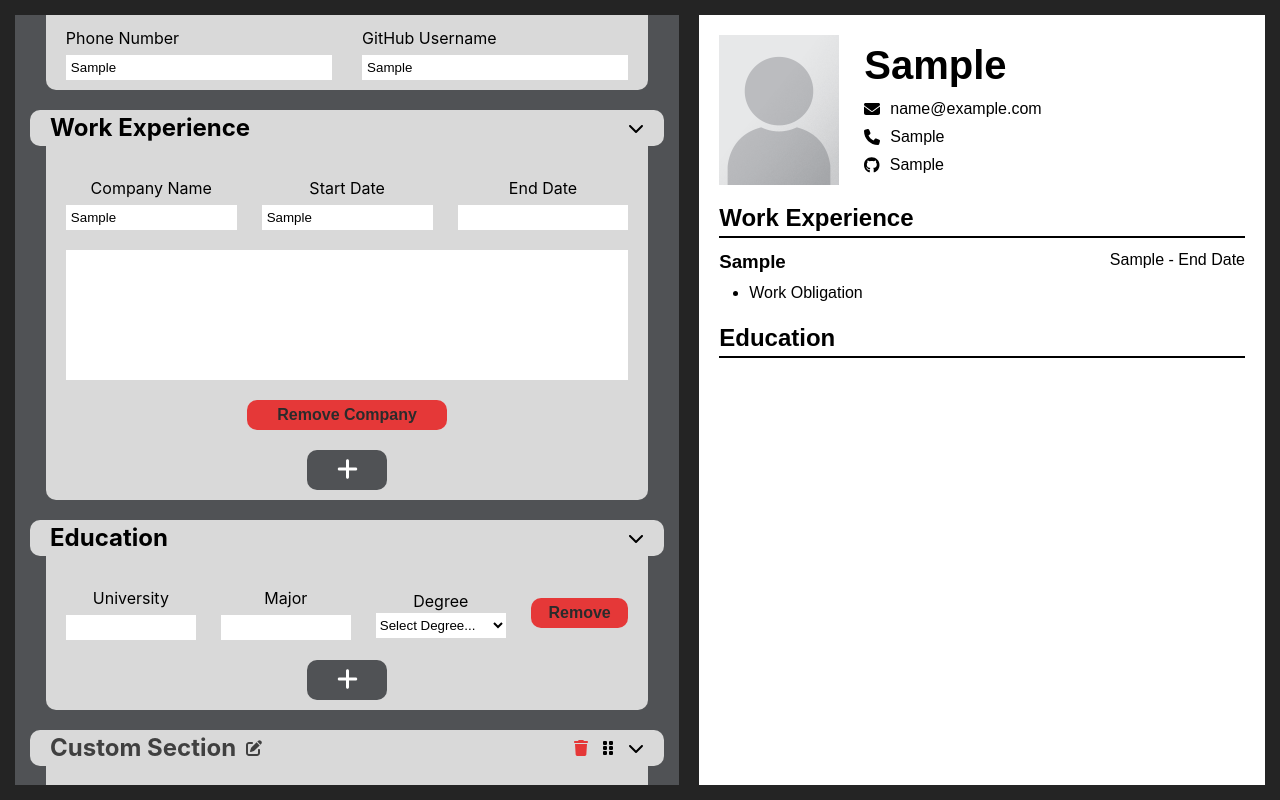
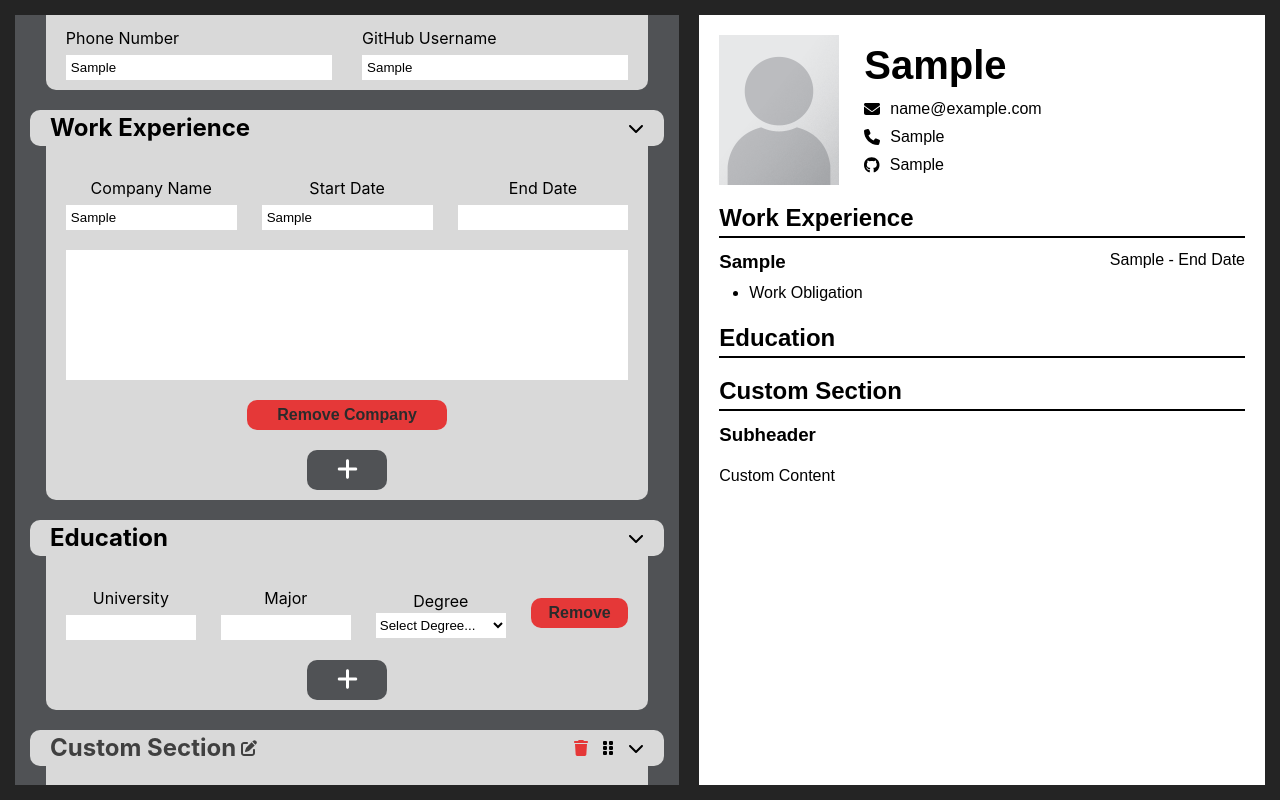
Before and after one commit to irakligudiashvili/cv-maker-react, a React (Vite) app: page / in a window 1280 px wide. Both pictures are taken after typing "Sample", "name@example.com", "Sample", "Sample", "Sample", "Sample" into the empty fields and a click on the button 347 px from the left and 750 px from the top of the page. Built offline with nearby package versions, Linux system fonts and the light colour scheme.

Commit message:
added custom section functionality

```diff
--- a/src/App.jsx
+++ b/src/App.jsx
@@ -10,7 +10,14 @@
     fullName: '',
     email: '',
     phoneNumber: '',
-    githubUsername: ''
+    githubUsername: '',
+    customSections: [
+      {
+        title: '',
+        subheader: '',
+        content: ''
+      }
+    ]
   });
 
   const handleImageUpload = (imageUrl) => {
--- a/src/components/CvPreview.jsx
+++ b/src/components/CvPreview.jsx
@@ -59,6 +59,20 @@
                 ))}
             </div>
 
+            {formData.customSections && formData.customSections.map((custom, index) => (
+                <div key={index} className='cv__section'>
+                    <h2 className='cv__section__header'>{custom.title || 'Custom Section'}</h2>
+                    <div className='cv__section__content'>
+                        <div className='cv__section__subheader'>
+                            <h3>{custom.subheader || 'Subheader'}</h3>
+                        </div>
+                        <div className='cv__section__content'>
+                            <p>{custom.content || 'Custom Content'}</p>
+                        </div>
+                    </div>
+                </div>
+            ))}
+
 
         </div>
     )
--- a/src/components/Form.jsx
+++ b/src/components/Form.jsx
@@ -16,13 +16,19 @@
 
         setCustomSections([
             ...customSections,
-            {id: customSections.length, title: '', content: ''}
+            {id: customSections.length, title: 'Custom Section', subheader: '', content: ''}
         ])
     })
 
     const handleCustomSectionChange = (index, field, value) => {
         const updatedSections = [...customSections];
         updatedSections[index][field] = value;
+        setCustomSections(updatedSections);
+        onFormDataChange('customSections', updatedSections);
+    }
+
+    const handleCustomSectionDelete = (index) => {
+        const updatedSections = customSections.filter((_, i) => i !==index);
         setCustomSections(updatedSections);
         onFormDataChange('customSections', updatedSections);
     }
@@ -43,9 +49,11 @@
             {customSections.map((section, index) => (
                 <CustomSection
                     key={section.id}
-                    title={section.title}
+                    customContent={section}
                     onTitleChange={(value) => handleCustomSectionChange(index, 'title', value)}
-                    onContenChange={(value) => handleCustomSectionChange(index, 'content', value)}
+                    onSubheaderChange={(value) => handleCustomSectionChange(index, 'subheader', value)}
+                    onContentChange={(value) => handleCustomSectionChange(index, 'content', value)}
+                    onDelete={() => handleCustomSectionDelete(index)}
                 />
             ))}
         </div>
--- a/src/components/partials/CustomSection.jsx
+++ b/src/components/partials/CustomSection.jsx
@@ -2,7 +2,7 @@
 import { FontAwesomeIcon } from "@fortawesome/react-fontawesome";
 import { useState } from "react";
 
-function CustomSection({title, custom}){
+function CustomSection({ customContent, onDelete, onTitleChange, onSubheaderChange, onContentChange }){
 
     // Toggle Visibility
 
@@ -12,19 +12,14 @@
         setIsVisible(!isVisible);
     }
 
-    // Custom Section Functionality
+    // Custom Section Title Editting
 
     const [isEditingTitle, setIsEditingTitle] = useState(false);
-    const [sectionTitle, setSectionTitle] = useState('Custom Section');
 
     const handleTitleClick = () => {
         console.log('Title clicked');
         setIsEditingTitle(true);
     };
-
-    const handleTitleChange = (e) => {
-        setSectionTitle(e.target.value);
-    }
 
     const handleTitleKeyPress = (e) => {
         if(e.key === 'Enter'){
@@ -37,6 +32,32 @@
         setIsEditingTitle(false);
     }
 
+    // Custom Section Data Display
+
+    // const [customContent, setCustomContent] = useState({
+    //     title: 'Custom Content',
+    //     subheader: '',
+    //     content: ['']
+    // });
+
+    // const handleTitleChange = (e) => {
+    //     const updatedContent = {...customContent, title: e.target.value};
+    //     setCustomContent(updatedContent);
+    //     onFormDataChange('customContent', updatedContent);
+    // }
+
+    // const handleSubheaderInputChange = (value) => {
+    //     const updatedContent = { ...customContent, subheader: value };
+    //     setCustomContent(updatedContent);
+    //     onFormDataChange('customContent', updatedContent);
+    // };
+
+    // const handleCustomContentChange = (value) => {
+    //     const updatedContent = { ...customContent, content: value.split('\n') };
+    //     setCustomContent(updatedContent);
+    //     onFormDataChange('customContent', updatedContent);
+    // };
+
     // Return
 
     return (
@@ -47,21 +68,24 @@
                     {isEditingTitle ? (
                         <input
                         type="text"
-                        value={sectionTitle}
-                        onChange={handleTitleChange}
+                        value={customContent.title}
+                        name='title'
+                        onChange={(e) => onTitleChange(e.target.value)}
                         onKeyDown={handleTitleKeyPress}
                         onBlur={handleBlur}
                         autoFocus
                         className='section__title-input'
                         />
                     ) : (
-                        <h2 className='hover' onClick={handleTitleClick}>{sectionTitle}</h2>
+                        <div className='row' onClick={handleTitleClick}>
+                            <h2 className='hover'>{customContent.title}</h2>
+                            <FontAwesomeIcon icon={faPenToSquare} className='hover'/>
+                        </div>
                     )}
-                    <FontAwesomeIcon icon={faPenToSquare} className='hover'/>
                 </div>
 
                 <div className='section__config'>
-                    <FontAwesomeIcon icon={faTrash} className='section__config__delete' />
+                    <FontAwesomeIcon icon={faTrash} className='section__config__delete' onClick={onDelete} />
                     <FontAwesomeIcon icon={faGripVertical} className='section__config__drag' />
                     <FontAwesomeIcon icon={faChevronDown} onClick={toggleVisibility} className='' />
                 </div>
@@ -70,12 +94,18 @@
             <div className={`content ${!isVisible ? 'hidden' : ''}`}>
                 <div className="content__container column">
                     <label className='content__label'>Custom Heading</label>
-                    <input className='content__input' />
+                    <input className='content__input'
+                    name='subheader'
+                    value={customContent.subheader}
+                    onChange={(e) => onSubheaderChange(e.target.value)}
+                    />
                     <label className='content__label'>Custom Section</label>
                     <textarea
                         className='content__textArea'
                         rows='8'
-                        name='customInformation'
+                        name='content'
+                        value={customContent.content}
+                        onChange={(e) => onContentChange(e.target.value)}
                     ></textarea>
                 </div>
             </div>
--- a/src/components/partials/PersonalSection.jsx
+++ b/src/components/partials/PersonalSection.jsx
@@ -40,7 +40,7 @@
     return (
         <div className="section">
             <div className="section__header">
-                <h2>Education</h2>
+                <h2>Personal Info</h2>
                 <FontAwesomeIcon icon={faChevronDown} onClick={toggleVisibility} className='' />
             </div>
 
--- a/src/styles/Form.css
+++ b/src/styles/Form.css
@@ -95,3 +95,11 @@
     cursor: pointer;
     opacity: 1;
 }
+
+.row{
+    display: flex;
+    flex-direction: row;
+
+    align-items: center;
+    gap: 5px;
+}
```
